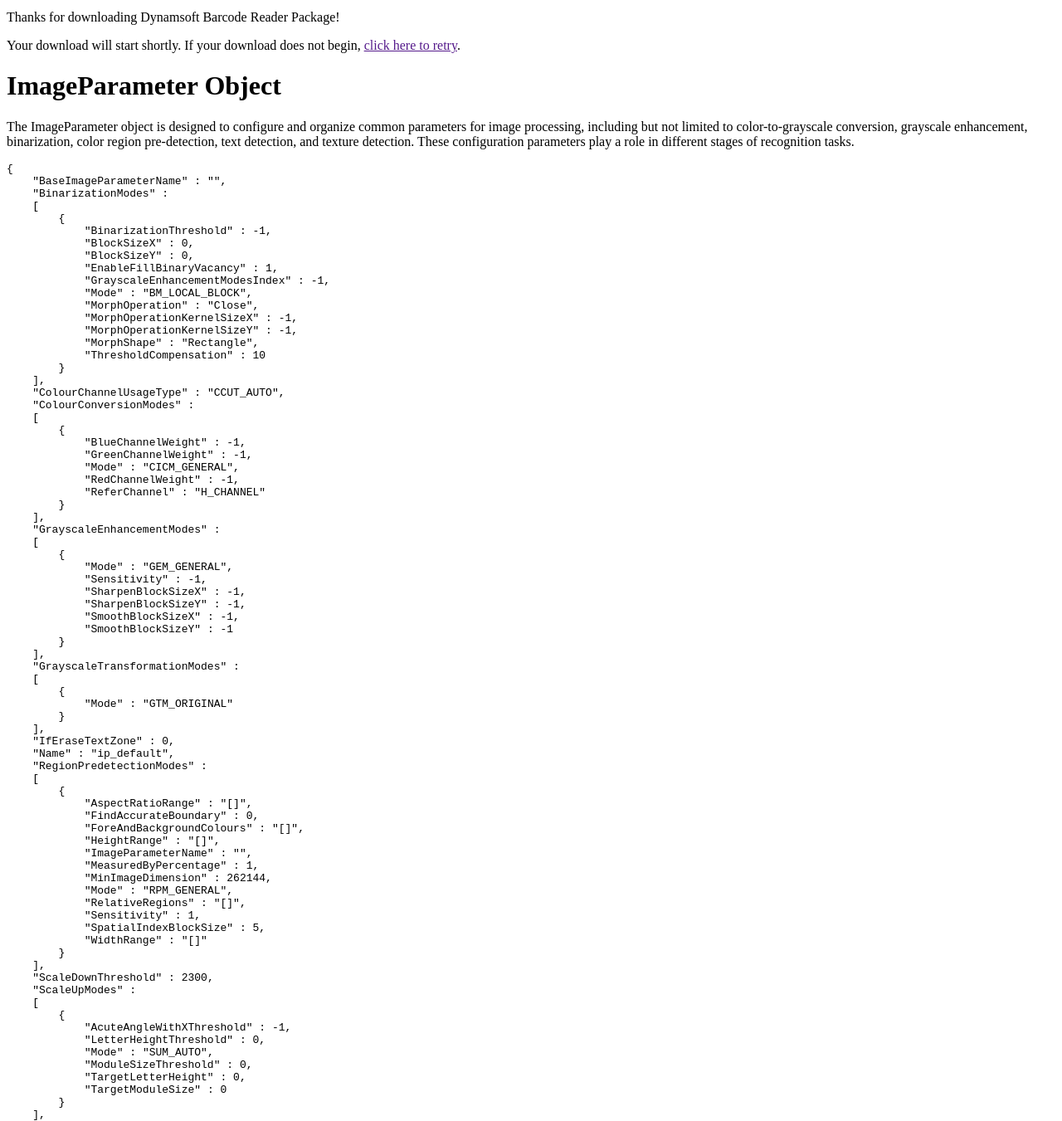
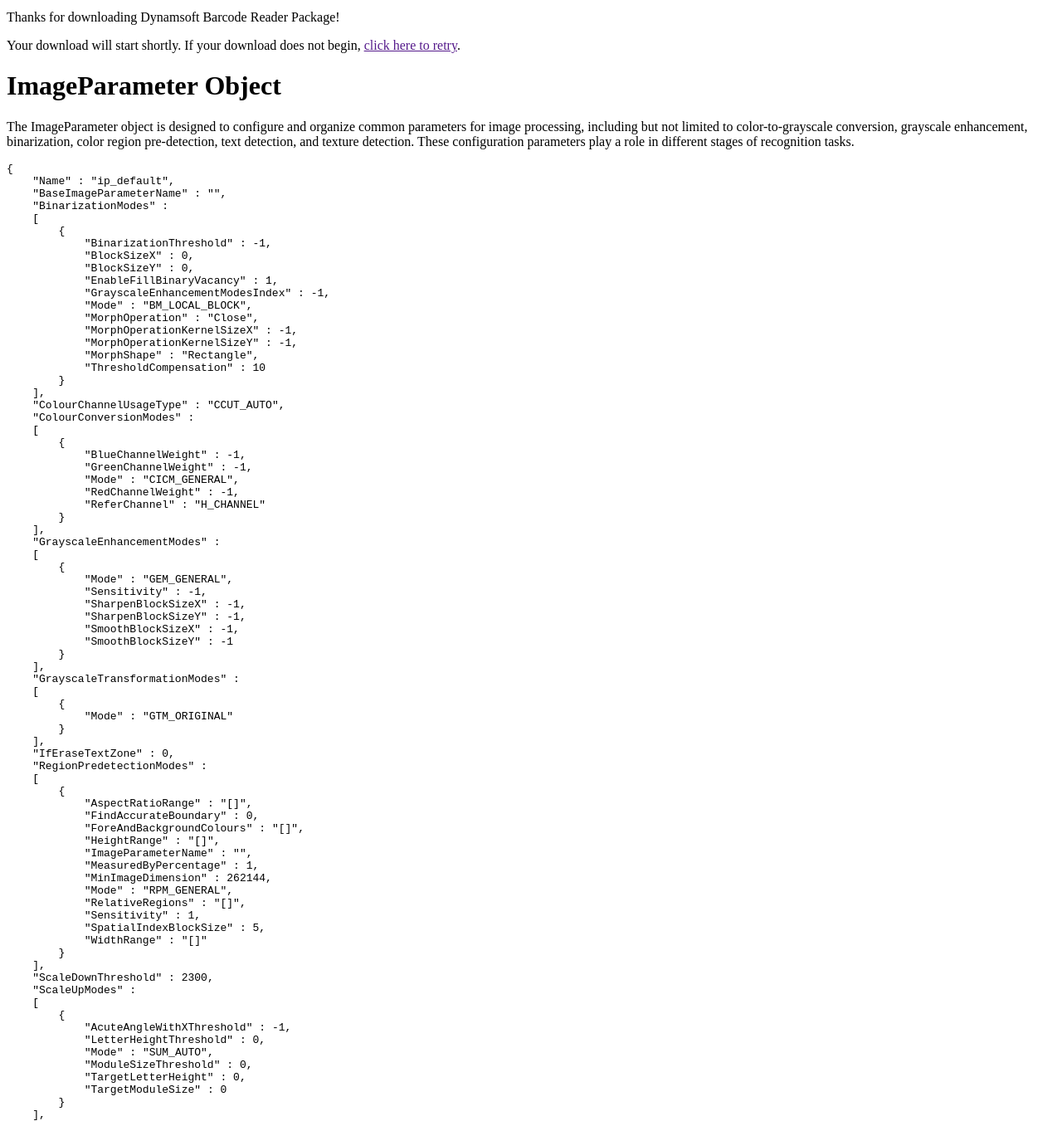
Before and after one commit to dynamsoft-docs/capture-vision-docs, a Jekyll site: the page built from parameters/file/image-parameter.md, in a window 1280 px wide and 1400 px high, scrolled down 502 px, cut to the strip 49-1400 px from the top of the window. Shown: the whole strip at 83% size. Built offline with Jekyll 4.4.1, drawn with Linux system fonts in a browser that asks for light colours; part of the change alters nothing that is shown.

````diff
--- a/parameters/file/image-parameter.md
+++ b/parameters/file/image-parameter.md
@@ -14,6 +14,7 @@ The ImageParameter object is designed to configure and organize common parameter
 
 ```json
 {
+    "Name" : "ip_default",
     "BaseImageParameterName" : "",
     "BinarizationModes" :
     [
@@ -60,7 +61,6 @@ The ImageParameter object is designed to configure and organize common parameter
         }
     ],
     "IfEraseTextZone" : 0,
-    "Name" : "ip_default",
     "RegionPredetectionModes" :
     [
         {
````
